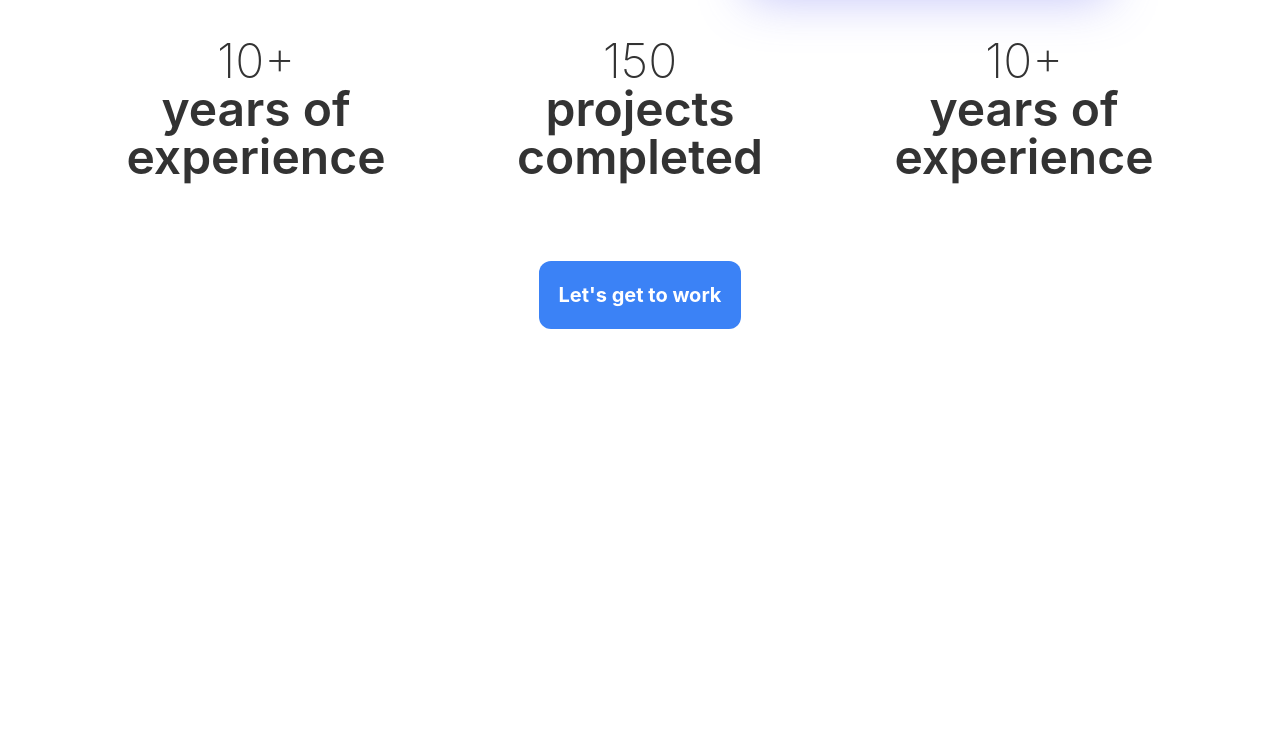
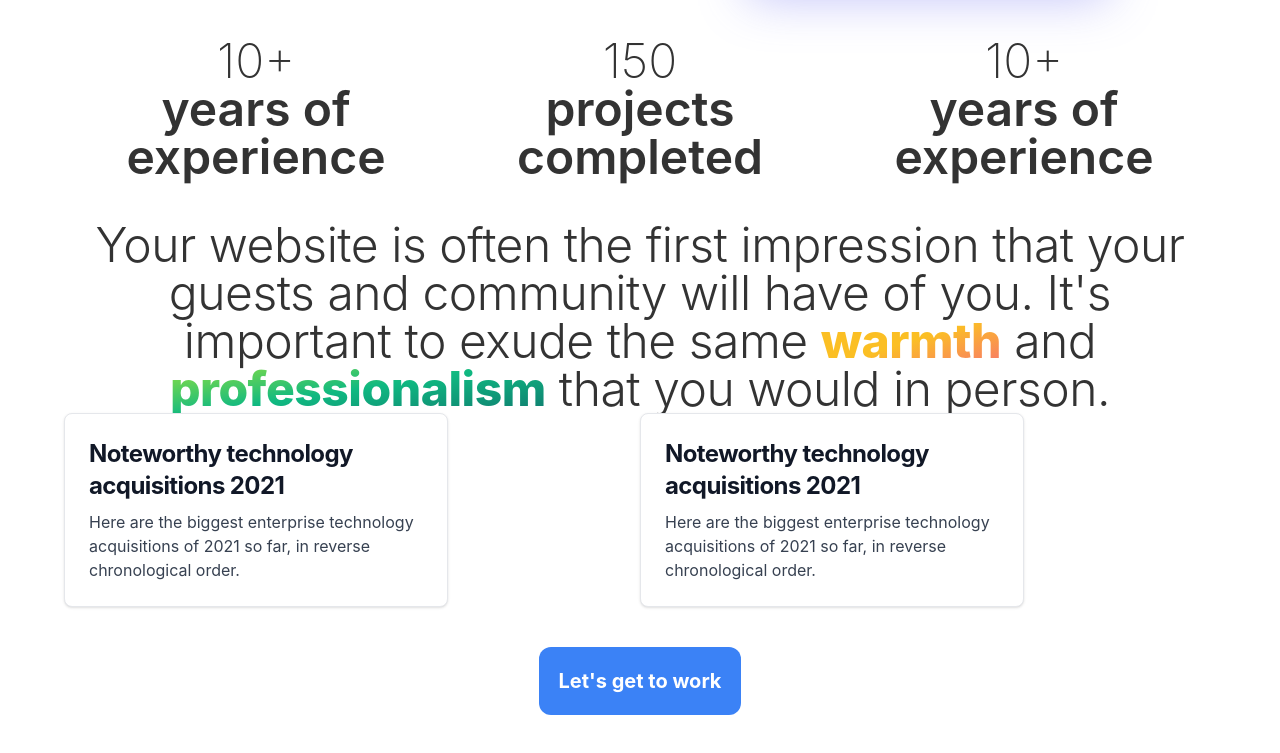
Before and after one commit to coffee-cake-isaac/landing, a Gatsby site in the folder nova/: page / in a window 1280 px wide. Shown: the part 771-1524 px from the top of the page. Before the commit the page ends 1140 px from the top, so only its background shows below. Built offline with nearby package versions, Linux system fonts and the light colour scheme; Gatsby itself is replaced by a stand-in of ours.

Commit message:
More details

```diff
--- a/nova/src/pages/index.js
+++ b/nova/src/pages/index.js
@@ -145,6 +145,46 @@ const IndexPage = () => (
           </div>
         </div>
       </div>
+      <div>
+        <h1 className="md:text-5xl text-center font-light">
+          Your website is often the first impression that your guests and
+          community will have of you. It's important to exude the same{" "}
+          <span className="text-transparent font-extrabold bg-clip-text bg-gradient-to-br from-amber-400 via-amber-400 to-red-400">
+            warmth
+          </span>{" "}
+          and{" "}
+          <span className="text-transparent font-extrabold bg-clip-text bg-gradient-to-br from-lime-400 via-emerald-500 to-teal-700">
+            professionalism
+          </span>{" "}
+          that you would in person.
+        </h1>
+        <div className="flex grid grid-cols-1 md:grid-cols-2 items-center justify-center">
+          <a
+            href="#"
+            className="block max-w-sm p-6 bg-white border border-gray-200 rounded-lg shadow hover:bg-gray-100 dark:bg-gray-800 dark:border-gray-700 dark:hover:bg-gray-700"
+          >
+            <h5 className="mb-2 text-2xl font-bold tracking-tight text-gray-900 dark:text-white">
+              Noteworthy technology acquisitions 2021
+            </h5>
+            <p className="font-normal text-gray-700 dark:text-gray-400">
+              Here are the biggest enterprise technology acquisitions of 2021 so
+              far, in reverse chronological order.
+            </p>
+          </a>
+          <a
+            href="#"
+            className="block max-w-sm p-6 bg-white border border-gray-200 rounded-lg shadow hover:bg-gray-100 dark:bg-gray-800 dark:border-gray-700 dark:hover:bg-gray-700"
+          >
+            <h5 className="mb-2 text-2xl font-bold tracking-tight text-gray-900 dark:text-white">
+              Noteworthy technology acquisitions 2021
+            </h5>
+            <p className="font-normal text-gray-700 dark:text-gray-400">
+              Here are the biggest enterprise technology acquisitions of 2021 so
+              far, in reverse chronological order.
+            </p>
+          </a>
+        </div>
+      </div>
       <div className="flex justify-center py-10">
         <button class="bg-blue-500 hover:bg-blue-700 text-white font-bold p-5 text-xl rounded-xl">
           Let's get to work
```
